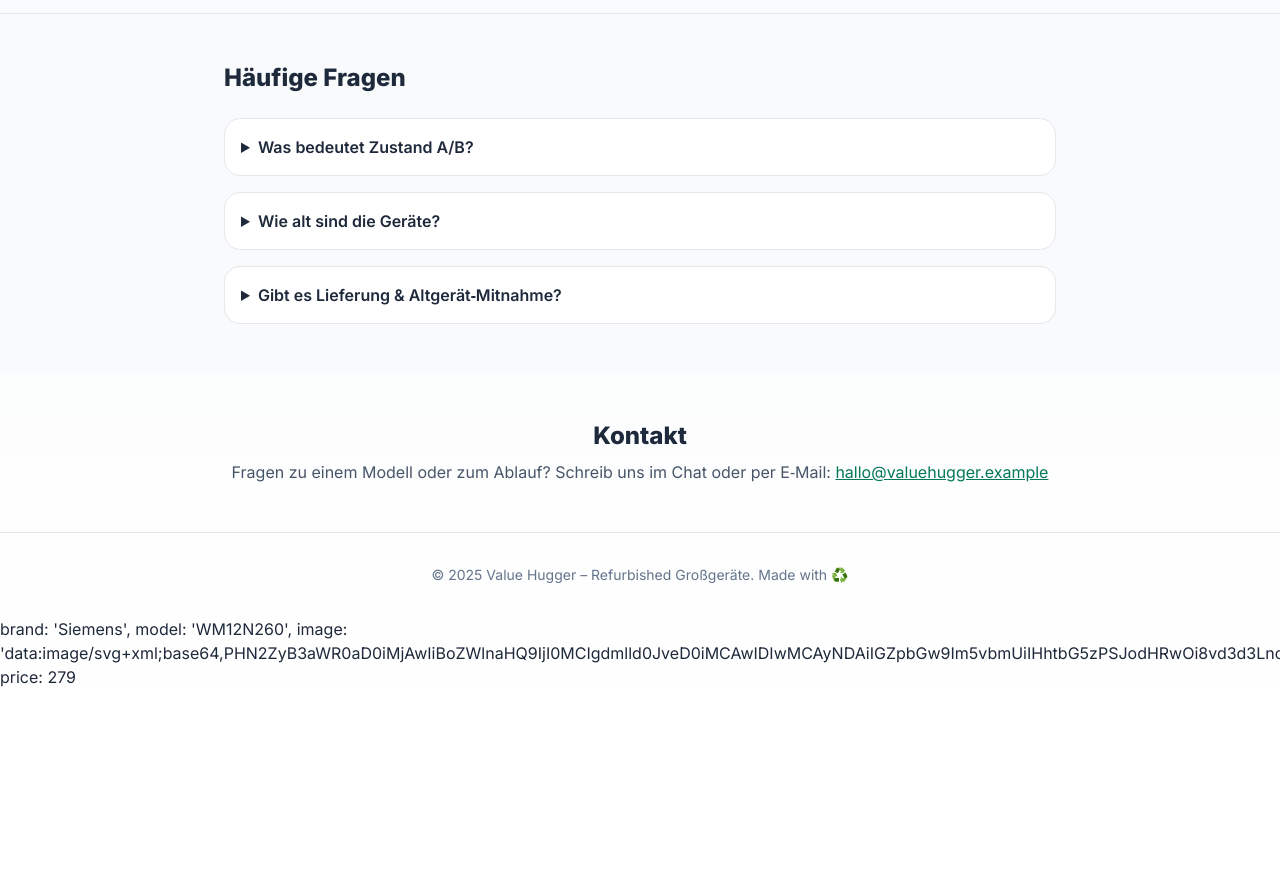
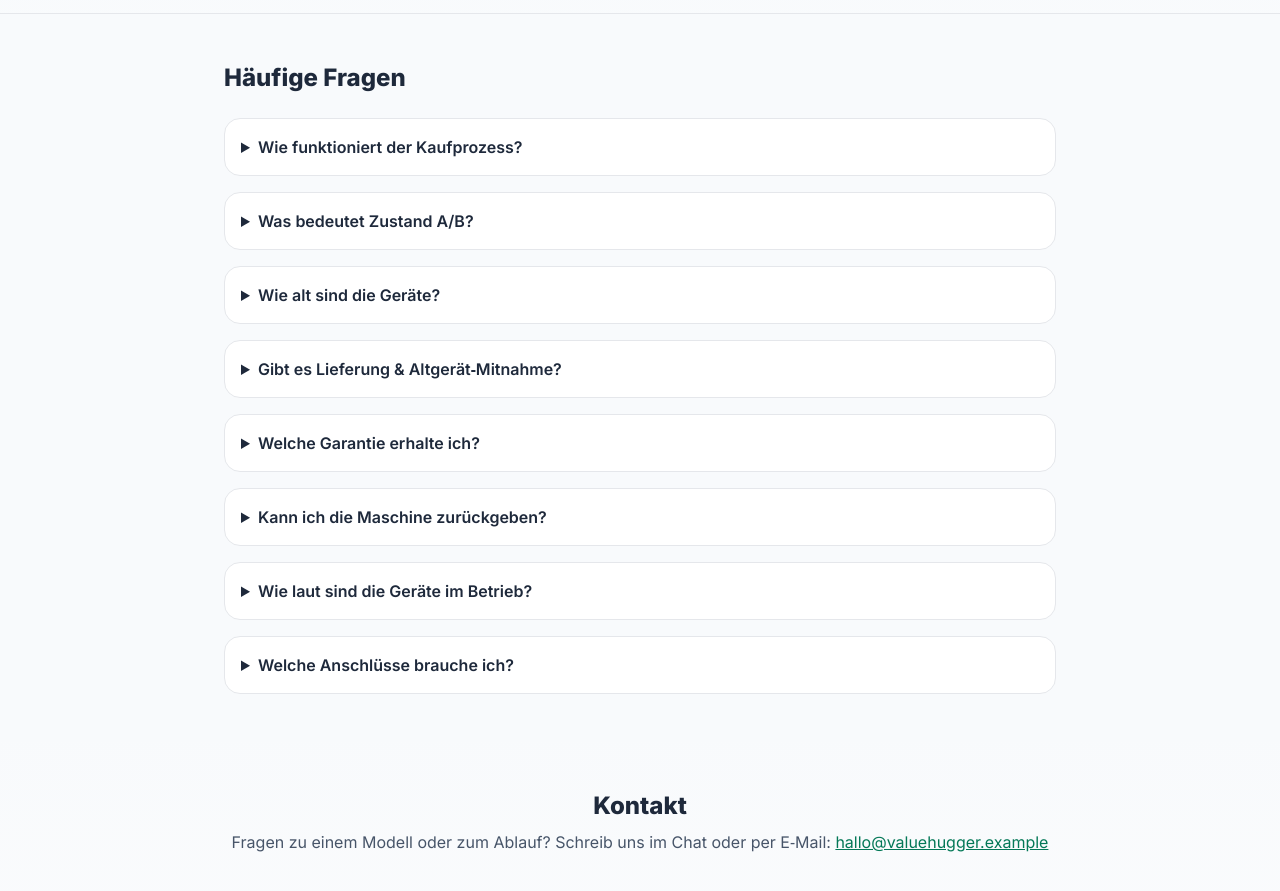
Before and after one commit to AnnaMad86/ValueHugger, a plain HTML site: page index.html in a window 1280 px wide. Shown: the part 2480-3371 px from the top of the page. Before the commit the page ends 3169 px from the top, so only its background shows below. Drawn offline with nearby package versions, Linux system fonts and the light colour scheme.

Commit message:
Add FAQs section to index.html with detailed answers

```diff
--- a/index.html
+++ b/index.html
@@ -239,6 +239,10 @@
         <h2 class="text-2xl font-extrabold">Häufige Fragen</h2>
         <div class="mt-6 grid gap-4">
           <details class="bg-white rounded-2xl border p-4">
+            <summary class="font-semibold cursor-pointer">Wie funktioniert der Kaufprozess?</summary>
+            <p class="mt-2 text-slate-600">Wähle ein Gerät, lege es in den Warenkorb und schließe den Kauf ab. Du kannst optional Lieferung, Einbau und Altgerät‑Mitnahme buchen. Nach Bestellung erhältst du Bestellbestätigung und Liefertermin.</p>
+          </details>
+          <details class="bg-white rounded-2xl border p-4">
             <summary class="font-semibold cursor-pointer">Was bedeutet Zustand A/B?</summary>
             <p class="mt-2 text-slate-600">A = minimale optische Spuren; B = sichtbare, aber rein kosmetische Spuren. Technisch sind beide Klassen voll funktionsfähig und getestet.</p>
           </details>
@@ -249,6 +253,22 @@
           <details class="bg-white rounded-2xl border p-4">
             <summary class="font-semibold cursor-pointer">Gibt es Lieferung & Altgerät‑Mitnahme?</summary>
             <p class="mt-2 text-slate-600">Ja, wähle beim Checkout die Option „Lieferung & Mitnahme Altgerät“ (zzgl. Servicepauschale).</p>
+          </details>
+          <details class="bg-white rounded-2xl border p-4">
+            <summary class="font-semibold cursor-pointer">Welche Garantie erhalte ich?</summary>
+            <p class="mt-2 text-slate-600">Du erhältst 12 Monate Gewährleistung. Optional bieten wir eine Verlängerung auf 24 Monate an.</p>
+          </details>
+          <details class="bg-white rounded-2xl border p-4">
+            <summary class="font-semibold cursor-pointer">Kann ich die Maschine zurückgeben?</summary>
+            <p class="mt-2 text-slate-600">Ja, du hast 14 Tage Widerrufsrecht. Bitte bewahre Verpackungsmaterial auf, um einen sicheren Rückversand zu ermöglichen.</p>
+          </details>
+          <details class="bg-white rounded-2xl border p-4">
+            <summary class="font-semibold cursor-pointer">Wie laut sind die Geräte im Betrieb?</summary>
+            <p class="mt-2 text-slate-600">Leise Modelle liegen bei ≤72 dB beim Schleudern. Nutze in den Filtern „Min. Bewertung 4+“ und vergleiche die Geräuschangaben.</p>
+          </details>
+          <details class="bg-white rounded-2xl border p-4">
+            <summary class="font-semibold cursor-pointer">Welche Anschlüsse brauche ich?</summary>
+            <p class="mt-2 text-slate-600">Standardmäßig: 230‑V‑Steckdose, Kaltwasseranschluss ¾″ und Abflussmöglichkeit. Für Einbau helfen wir gern mit Tipps.</p>
           </details>
         </div>
       </div>
```
